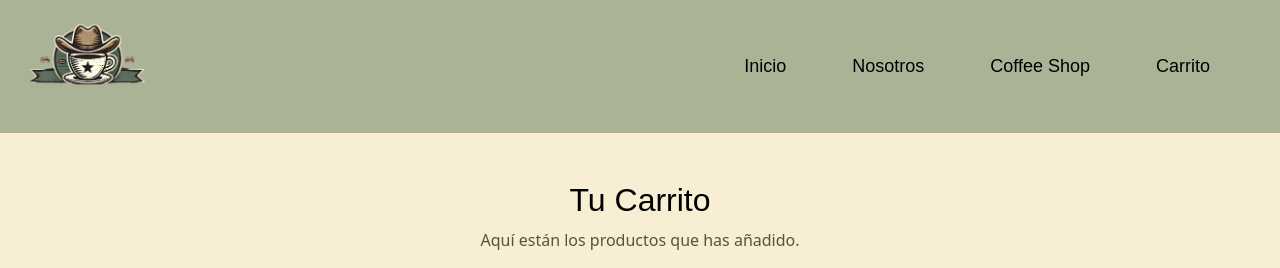
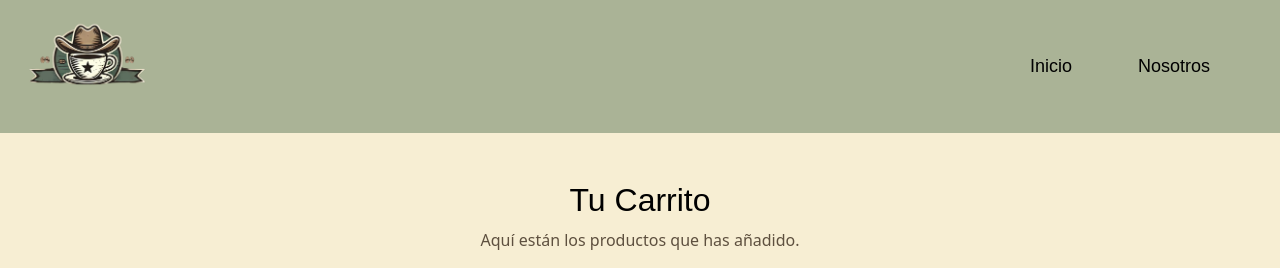
Before and after one commit to scarlett-gm/Rincon-Temerario-del-Cafe, a Flask app: page /carrito in a window 1280 px wide. Shown: the top 268 px of the page. Run offline with Flask 3, Linux system fonts and the light colour scheme; some libraries are stand-ins or nearby versions.

Commit message:
actualizado

```diff
--- a/Temerarios/templates/Coffeeshop.html
+++ b/Temerarios/templates/Coffeeshop.html
@@ -18,7 +18,7 @@
             <li class="nav-item"><a class="nav-link active" href="{{ url_for('index') }}" style="color: black; font-size: 18px;">Inicio</a></li>
             <li class="nav-item"><a class="nav-link" href="/about" style="color: black; font-size: 18px;">Nosotros</a></li>
             <li class="nav-item"><a class="nav-link" href="/Coffeeshop" style="color: black; font-size: 18px;">Coffee Shop</a></li>
-            <li class="nav-item"><a class="nav-link" href="/carrito" style="color: black; font-size: 18px;">Carrito</a></li>
+
         </ul>
       </div>
     </div>
--- a/Temerarios/templates/carrito.html
+++ b/Temerarios/templates/carrito.html
@@ -18,8 +18,7 @@
             <ul class="navbar-nav ms-auto">
             <li class="nav-item"><a class="nav-link active" href="{{ url_for('index') }}" style="color: black; font-size: 18px;">Inicio</a></li>
             <li class="nav-item"><a class="nav-link" href="/about" style="color: black; font-size: 18px;">Nosotros</a></li>
-            <li class="nav-item"><a class="nav-link" href="/Coffeeshop" style="color: black; font-size: 18px;">Coffee Shop</a></li>
-            <li class="nav-item"><a class="nav-link" href="/carrito" style="color: black; font-size: 18px;">Carrito</a></li>
+
             </ul>
         </div>
     </div>
--- a/Temerarios/templates/index.html
+++ b/Temerarios/templates/index.html
@@ -24,7 +24,7 @@
               <li class="nav-item"><a class="nav-link active" href="{{ url_for('index') }}" style="color: black; font-size: 18px;">Inicio</a></li>
               <li class="nav-item"><a class="nav-link" href="/about" style="color: black; font-size: 18px;">Nosotros</a></li>
               <li class="nav-item"><a class="nav-link" href="/Coffeeshop" style="color: black; font-size: 18px;">Coffee Shop</a></li>
-              <li class="nav-item"><a class="nav-link" href="/carrito" style="color: black; font-size: 18px;">Carrito</a></li>
+
             </ul>
           </div>
         </div>
```
